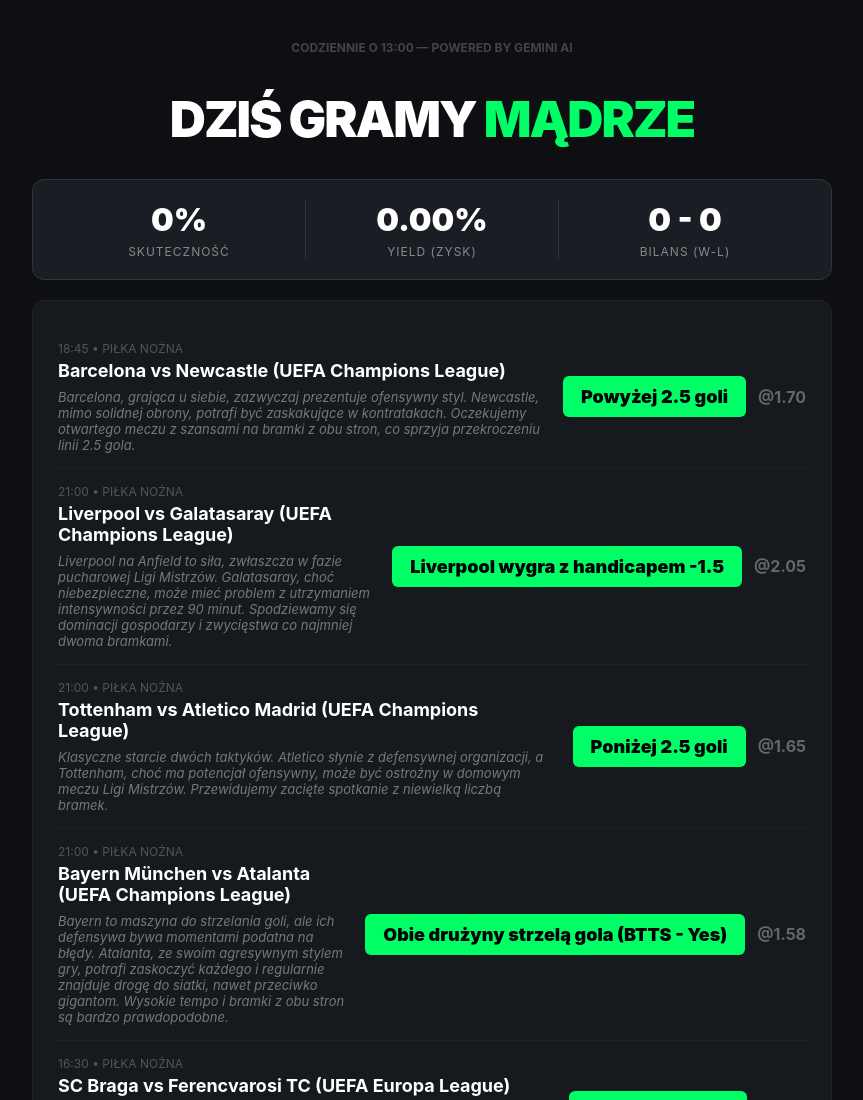
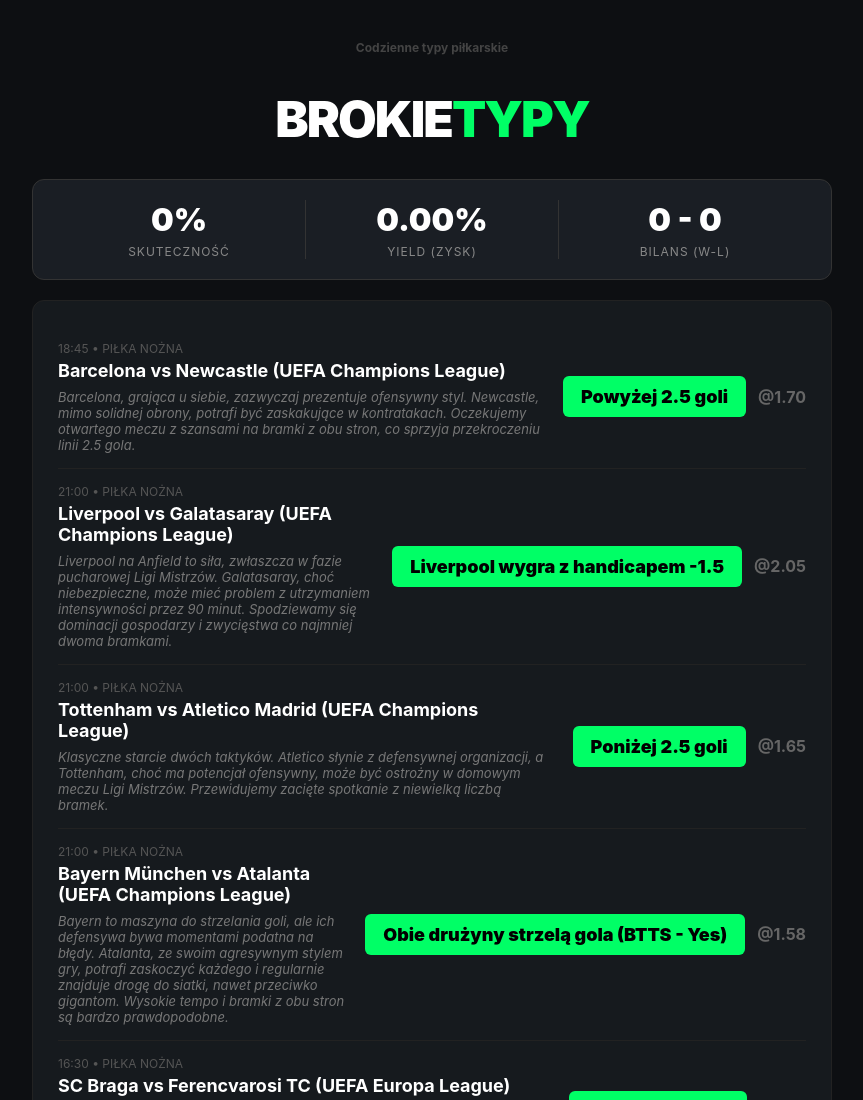
Before and after one commit to dejzi99/Brokietypy, a website: page public/index.html in a window 1280 px wide. Shown: the top 1100 px of the page, without its empty margins (208-1071 px from the left). Drawn offline with Linux system fonts and the light colour scheme.

Commit message:
Update index.html

```diff
--- a/public/index.html
+++ b/public/index.html
@@ -37,8 +37,8 @@ h2 { font-size: 24px; margin-top: 40px; color: #aaa; text-align: left; border-bo
 </head>
 <body>
 <div class="container">
-    <p style="color: #444; font-size: 12px; font-weight: bold; margin-bottom: 0;">CODZIENNIE O 13:00 — POWERED BY GEMINI AI</p>
-    <h1>DZIŚ GRAMY <span class="green">MĄDRZE</span></h1>
+    <p style="color: #444; font-size: 12px; font-weight: bold; margin-bottom: 0;">Codzienne typy piłkarskie</p>
+    <h1>BROKIE<span class="green">TYPY</span></h1>
 
     <!-- PUSTY POJEMNIK NA STATYSTYKI -->
     <div id="stats-container"></div>
```
